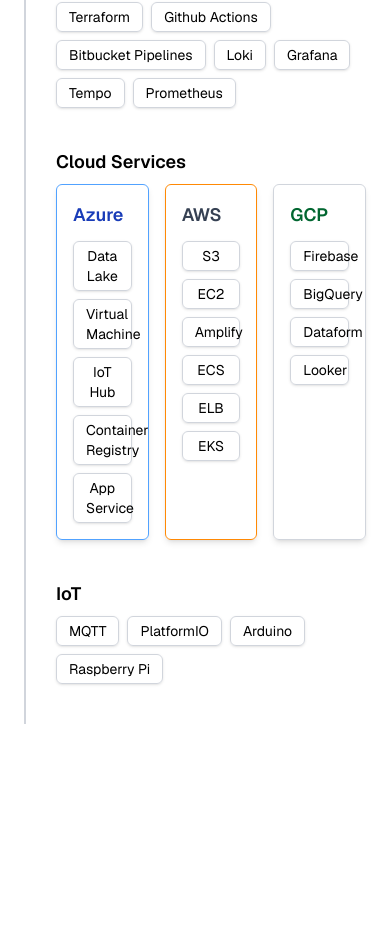
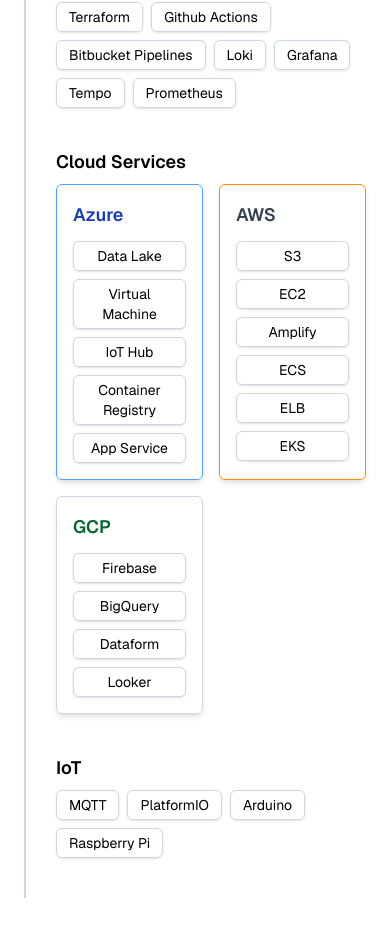
Before and after one commit to mslipenchuk267/matthewslipenchuk, a Next.js app: page / in a window 390 px wide. Shown: the part 2304-3240 px from the top of the page. Before the commit the page ends 3092 px from the top, so only its background shows below. Built offline with nearby package versions, Linux system fonts and the light colour scheme.

Commit message:
cloud svc panels col 2 for mobile

```diff
--- a/src/app/page.tsx
+++ b/src/app/page.tsx
@@ -198,9 +198,9 @@
           </div>
 
           {/* Cloud Services */}
-          <div className="mb-10 relative w-fit inline-block">
+          <div className="mb-10 relative w-full max-w-full sm:w-fit inline-block">
             <h3 className="font-semibold text-lg mb-2">Cloud Services</h3>
-            <div className="grid grid-cols-3 w-fit gap-4">
+            <div className="grid grid-cols-2 sm:grid-cols-3 w-full max-w-full sm:w-fit gap-4">
               {/* Azure */}
               <div className="backdrop-filter backdrop-blur-xs bg-opacity-90  border border-blue-400 shadow-md rounded-md p-4">
                 <h3 className="font-semibold text-lg mb-3 text-blue-800">
```
